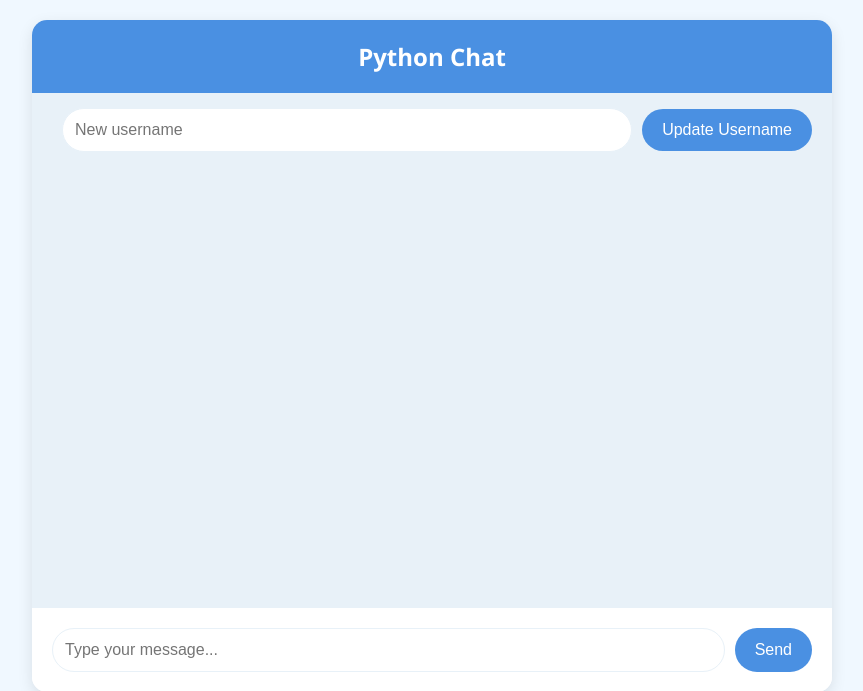
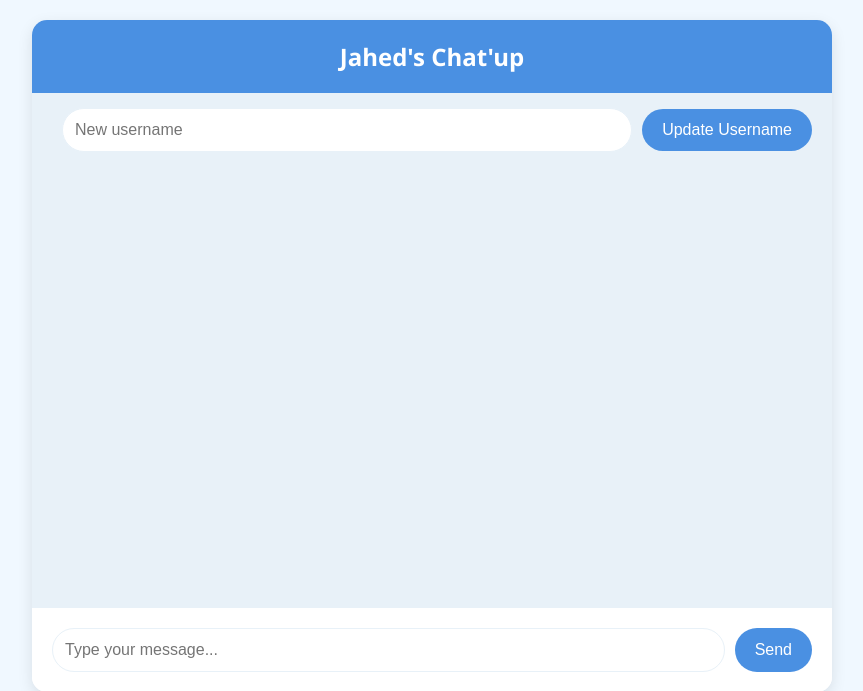
Before and after one commit to Mr-Jahed/Python-chat, a Flask app: page / in a window 1280 px wide. Shown: the top 691 px of the page, without its empty margins (208-1071 px from the left). Run offline with Flask 3, Linux system fonts and the light colour scheme; some libraries are stand-ins or nearby versions.

Commit message:
Update index.html

```diff
--- a/templates/index.html
+++ b/templates/index.html
@@ -3,7 +3,7 @@
 	<head>
 		<meta charset="UTF-8" />
 		<meta name="viewport" content="width=device-width, initial-scale=1.0" />
-		<title>Python Chat App</title>
+		<title>J's Py Chat App</title>
 		<script
 			src="https://cdnjs.cloudflare.com/ajax/libs/socket.io/4.7.5/socket.io.js"
 			integrity="sha512-luMnTJZ7oEchNDZAtQhgjomP1eZefnl82ruTH/3Oj/Yu5qYtwL7+dVRccACS/Snp1lFXq188XFipHKYE75IaQQ=="
@@ -162,7 +162,7 @@
 	</head>
 	<body>
 		<div class="chat-container">
-			<div class="chat-header">Python Chat</div>
+			<div class="chat-header">Jahed's Chat'up</div>
 			<div class="username-container">
 				<span id="current-username"></span>
 				<input type="text" id="username-input" placeholder="New username" />
```
